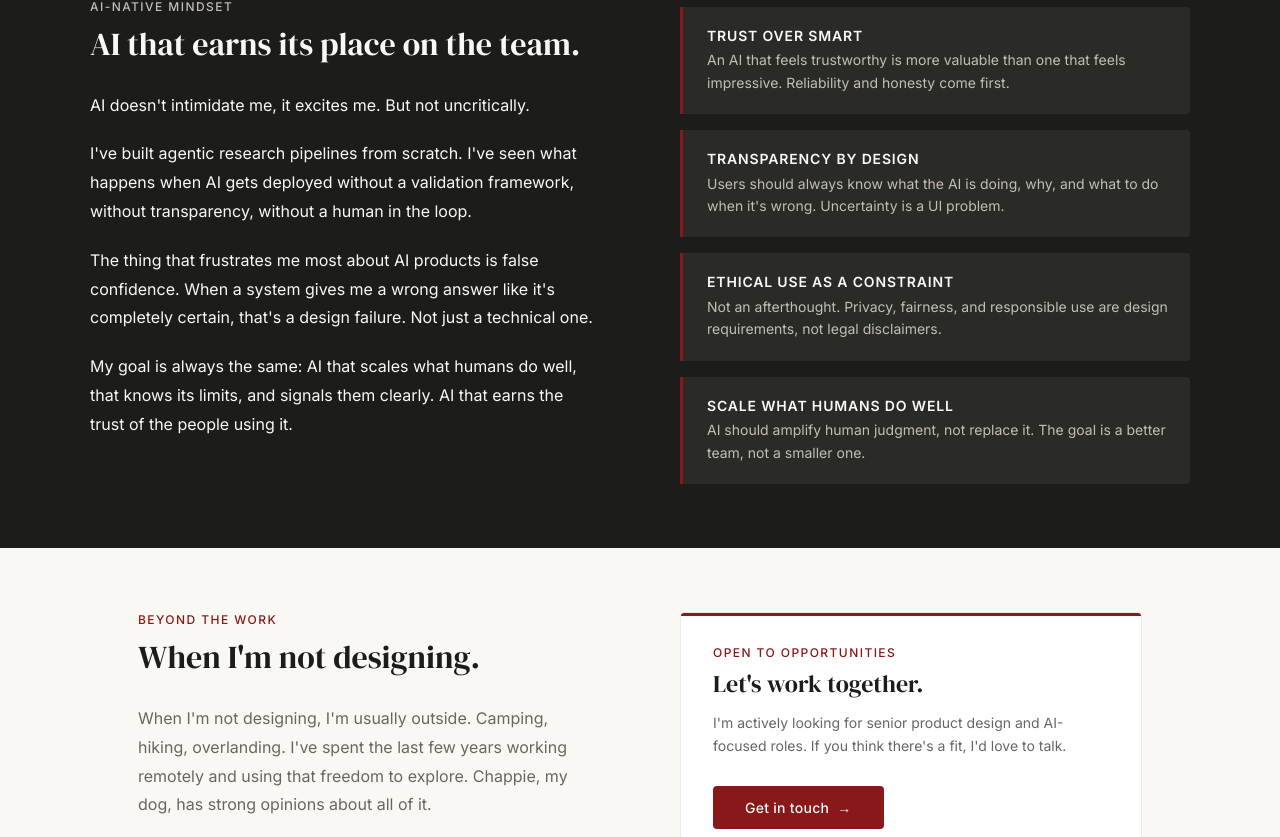
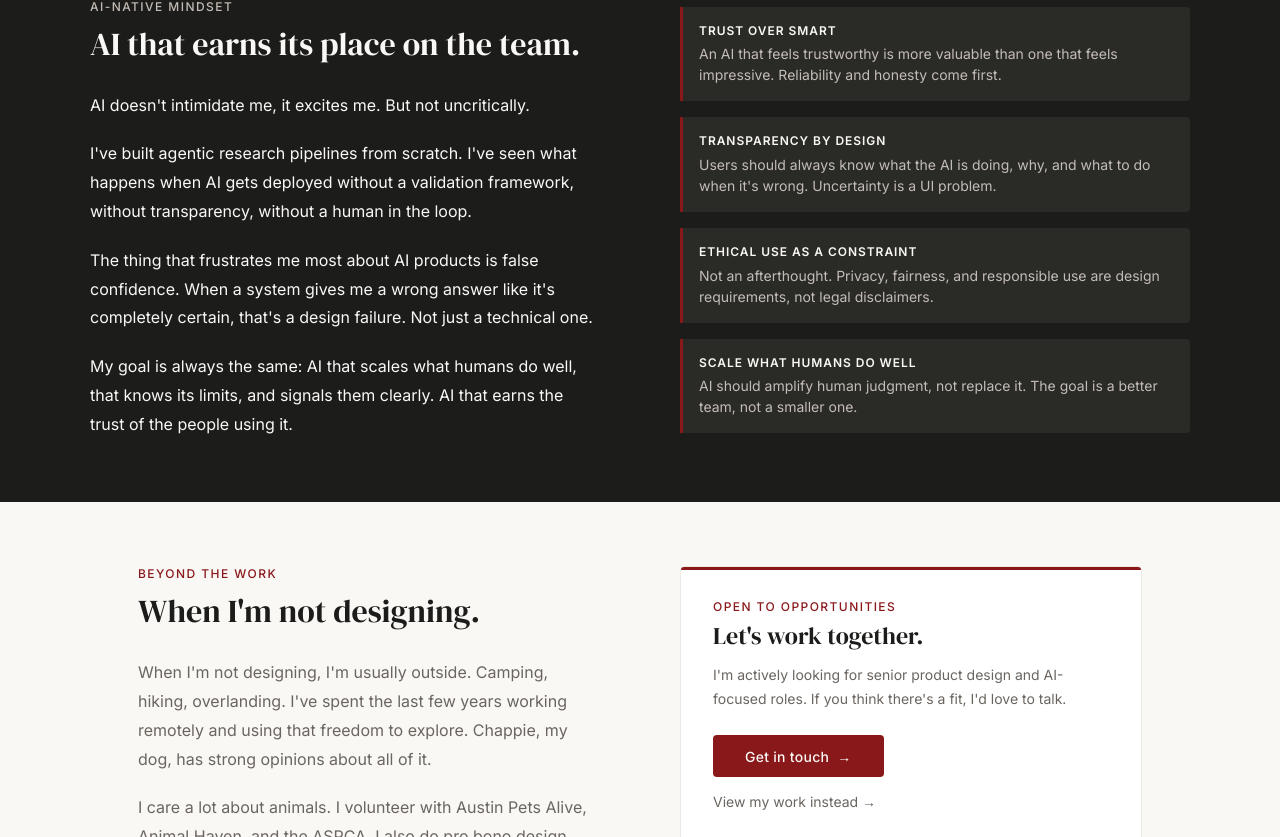
Before and after one commit to alikhandesign/alikhandesign.com, a Next.js app: page /about in a window 1280 px wide. Shown: the part 2123-2960 px from the top of the page. Built offline with nearby package versions, Linux system fonts and the light colour scheme.

Commit message:
about: replace mailto with ContactModal, use CalloutCard component, tokenize values

```diff
--- a/app/about/page.tsx
+++ b/app/about/page.tsx
@@ -1,5 +1,9 @@
+'use client'
 import Image from 'next/image'
 import Link from 'next/link'
+import { useState } from 'react'
+import ContactModal from '../components/ContactModal'
+import CalloutCard from '../components/CalloutCard'
 
 const pillars = [
   { num: '01', title: 'Think like the user, not the business', text: 'The most common gap I find in products isn\'t bad aesthetics or broken flows. It\'s a mismatch between how the business thinks about its product and how users actually experience it. I listen for that mismatch first. Not just by analyzing metrics, but by sitting with people and hearing how they describe their own experience in their own words. Once you hear it, you can\'t unhear it. My job is to close that gap, so the system does the hard work, not the user.' },
@@ -15,6 +19,8 @@ const aiPrinciples = [
 ]
 
 export default function AboutPage() {
+  const [modalOpen, setModalOpen] = useState(false)
+
   return (
     <main>
       <div style={{ maxWidth: 'var(--max-w)', margin: '0 auto' }}>
@@ -25,7 +31,6 @@ export default function AboutPage() {
         </header>
       </div>
 
-      {/* Opener */}
       <section style={{ maxWidth: 'var(--max-w)', margin: '0 auto' }} className="section-pad-md">
         <div className="grid-2-wide" style={{ alignItems: 'start' }}>
           <div>
@@ -42,7 +47,6 @@ export default function AboutPage() {
 
       <div className="divider" />
 
-      {/* Philosophy */}
       <section style={{ maxWidth: 'var(--max-w)', margin: '0 auto' }} className="section-pad-md">
         <p className="section-label">Design Philosophy</p>
         <h2 className="font-serif section-title" style={{ fontSize: '2rem', fontWeight: 400, marginBottom: '1.75rem', lineHeight: 1.15 }}>How I think about design.</h2>
@@ -51,42 +55,37 @@ export default function AboutPage() {
           {pillars.map((p, i) => (
             <div key={p.num} className="pillar-grid" style={{ padding: '2.5rem 0', borderTop: '1px solid var(--border)', ...(i === pillars.length - 1 ? { borderBottom: '1px solid var(--border)' } : {}) }}>
               <div>
-                <p style={{ fontSize: 12, letterSpacing: '0.12em', textTransform: 'uppercase' as const, color: 'var(--accent)', fontWeight: 500, marginBottom: '0.5rem' }}>{p.num}</p>
-                <h3 className="font-serif" style={{ fontSize: '1.25rem', fontWeight: 400, lineHeight: 1.2 }}>{p.title}</h3>
+                <p style={{ fontSize: 'var(--text-xs)', letterSpacing: 'var(--letter-spacing-lg)', textTransform: 'uppercase' as const, color: 'var(--accent)', fontWeight: 500, marginBottom: 'var(--space-2)' }}>{p.num}</p>
+                <h3 className="font-serif" style={{ fontSize: 'var(--text-xl)', fontWeight: 400, lineHeight: 1.2 }}>{p.title}</h3>
               </div>
               <p style={{ fontSize: 16, color: 'var(--text-muted)', lineHeight: 1.8 }}>{p.text}</p>
             </div>
           ))}
         </div>
-        <p className="font-serif" style={{ fontSize: '1.5rem', fontStyle: 'italic', color: 'var(--text)', marginTop: '2.5rem', paddingTop: '2.5rem', borderTop: '1px solid var(--border)', lineHeight: 1.4, maxWidth: 600 }}>
+        <p className="font-serif" style={{ fontSize: 'var(--text-2xl)', fontStyle: 'italic', color: 'var(--text)', marginTop: '2.5rem', paddingTop: '2.5rem', borderTop: '1px solid var(--border)', lineHeight: 1.4, maxWidth: 600 }}>
           "I'll take a product that works over one that looks good, every time."
         </p>
       </section>
 
-      {/* AI Mindset */}
       <section className="dark-section" style={{ background: 'var(--dark-bg)', padding: '4rem 3rem' }}>
         <div style={{ maxWidth: 'var(--max-w)', margin: '0 auto' }}>
           <div className="grid-2-wide" style={{ alignItems: 'start' }}>
             <div>
-              <p style={{ fontSize: '12px', letterSpacing: '0.12em', textTransform: 'uppercase', color: '#C4BDB7', fontWeight: 500, marginBottom: '0.75rem' }}>AI-Native Mindset</p>
+              <p className="eyebrow-dark" style={{ marginBottom: 'var(--space-3)' }}>AI-Native Mindset</p>
               <h2 className="font-serif" style={{ fontSize: '2rem', fontWeight: 400, color: 'var(--bg)', lineHeight: 1.15, marginBottom: '1.75rem' }}>AI that earns its place on the team.</h2>
               {["AI doesn't intimidate me, it excites me. But not uncritically.", "I've built agentic research pipelines from scratch. I've seen what happens when AI gets deployed without a validation framework, without transparency, without a human in the loop.", "The thing that frustrates me most about AI products is false confidence. When a system gives me a wrong answer like it's completely certain, that's a design failure. Not just a technical one.", "My goal is always the same: AI that scales what humans do well, that knows its limits, and signals them clearly. AI that earns the trust of the people using it."].map((p, i, arr) => (
                 <p key={i} style={{ fontSize: 16, color: 'var(--bg)', lineHeight: 1.8, marginBottom: i < arr.length - 1 ? '1.25rem' : 0 }}>{p}</p>
               ))}
             </div>
-            <div style={{ display: 'flex', flexDirection: 'column', gap: '1rem', paddingTop: '0.5rem' }}>
+            <div style={{ display: 'flex', flexDirection: 'column', gap: 'var(--space-4)', paddingTop: 'var(--space-2)' }}>
               {aiPrinciples.map(ap => (
-                <div key={ap.title} style={{ padding: '1.25rem 1.25rem 1.25rem 1.5rem', borderLeft: '3px solid var(--accent)', background: 'var(--dark-surface)', borderRadius: '0 4px 4px 0' }}>
-                  <p style={{ fontSize: 14, letterSpacing: '0.06em', textTransform: 'uppercase' as const, color: 'var(--bg)', fontWeight: 600, marginBottom: '0.35rem' }}>{ap.title}</p>
-                  <p style={{ fontSize: 14, color: '#C4BDB7', lineHeight: 1.6 }}>{ap.text}</p>
-                </div>
+                <CalloutCard key={ap.title} title={ap.title} body={ap.text} />
               ))}
             </div>
           </div>
         </div>
       </section>
 
-      {/* Beyond */}
       <section style={{ maxWidth: 'var(--max-w)', margin: '0 auto' }} className="section-pad-md">
         <div className="grid-2-wide" style={{ alignItems: 'start' }}>
           <div>
@@ -97,17 +96,19 @@ export default function AboutPage() {
             ))}
           </div>
           <div style={{ display: 'flex', alignItems: 'center' }}>
-            <div style={{ background: 'var(--surface)', border: '1px solid var(--border)', borderRadius: 'var(--radius)', padding: '2rem', position: 'relative', overflow: 'hidden', width: '100%' }}>
+            <div style={{ background: 'var(--surface)', border: '1px solid var(--border)', borderRadius: 'var(--radius)', padding: 'var(--space-8)', position: 'relative', overflow: 'hidden', width: '100%' }}>
               <div style={{ position: 'absolute', top: 0, left: 0, right: 0, height: 3, background: 'var(--accent)' }} />
-              <p className="eyebrow" style={{ marginBottom: '0.6rem' }}>Open to Opportunities</p>
-              <h3 className="font-serif" style={{ fontSize: '1.5rem', fontWeight: 400, lineHeight: 1.2, marginBottom: '0.75rem' }}>Let's work together.</h3>
-              <p style={{ fontSize: 14, color: 'var(--text-muted)', lineHeight: 1.7, marginBottom: '1.75rem' }}>I'm actively looking for senior product design and AI-focused roles. If you think there's a fit, I'd love to talk.</p>
-              <a href="mailto:ali@alikhandesign.com" className="btn-primary">Get in touch <span aria-hidden="true">→</span></a>
-              <Link href="/work" style={{ display: 'block', marginTop: '1rem', fontSize: 14, color: 'var(--text-muted)', textDecoration: 'none' }}>View my work instead →</Link>
+              <p className="eyebrow" style={{ marginBottom: 'var(--space-2)' }}>Open to Opportunities</p>
+              <h3 className="font-serif" style={{ fontSize: 'var(--text-2xl)', fontWeight: 400, lineHeight: 1.2, marginBottom: 'var(--space-3)' }}>Let's work together.</h3>
+              <p style={{ fontSize: 'var(--text-base)', color: 'var(--text-muted)', lineHeight: 1.7, marginBottom: 'var(--space-6)' }}>I'm actively looking for senior product design and AI-focused roles. If you think there's a fit, I'd love to talk.</p>
+              <button onClick={() => setModalOpen(true)} className="btn-primary">Get in touch <span aria-hidden="true">→</span></button>
+              <Link href="/work" style={{ display: 'block', marginTop: 'var(--space-4)', fontSize: 'var(--text-base)', color: 'var(--text-muted)', textDecoration: 'none' }}>View my work instead →</Link>
             </div>
           </div>
         </div>
       </section>
+
+      <ContactModal isOpen={modalOpen} onClose={() => setModalOpen(false)} />
     </main>
   )
 }
```
